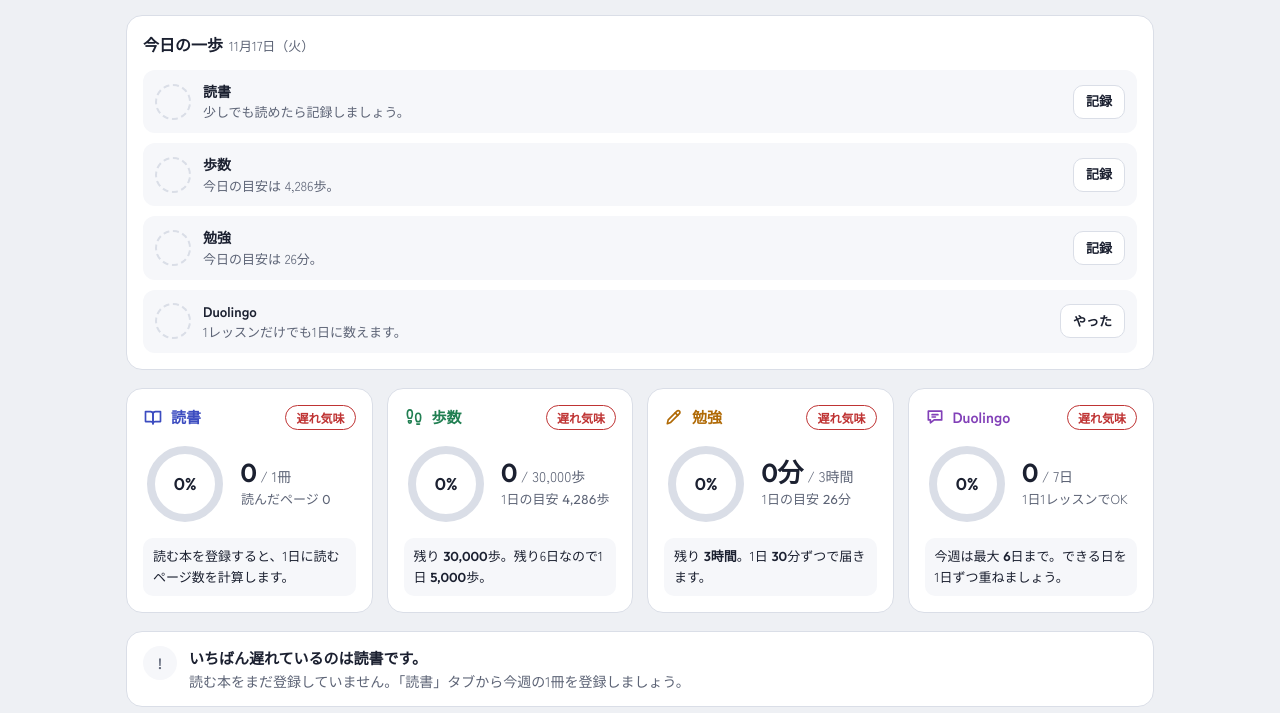
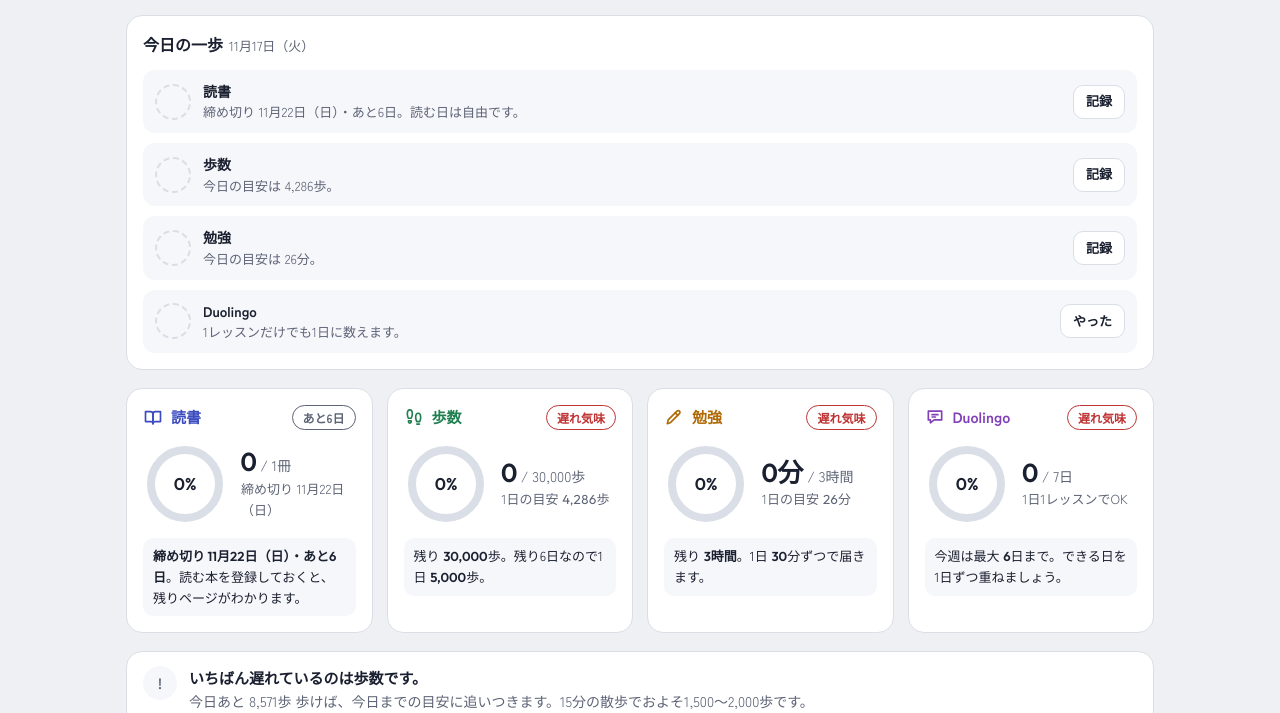
Before and after one commit to NanaShack/yomu-aruku-manabu, a plain HTML site: page index.html in a window 1280 px wide. Shown: the part 87-800 px from the top of the page. Drawn offline with Linux system fonts and the light colour scheme.

Commit message:
読書を締め切り表示に変更
読書は週1冊の目標なので、毎日のペースで「遅れ気味」と判定するのをやめ、
その週の日曜を締め切りとして「あと○日」を表示する。
1日あたりのページ数や、休んだ日の声かけも読書では出さない。

Co-Authored-By: Claude Opus 5.5 <noreply@anthropic.com>
Claude-Session: https://claude.ai/code/session_01JxY2U1fMKdU3SckkYfnu3Z

```diff
--- a/index.html
+++ b/index.html
@@ -384,7 +384,7 @@ details.goals .form { margin-top: 12px; }
   </div>
 
   <section class="panel" aria-labelledby="daysTitle">
-    <h2 id="daysTitle">この週の毎日<span class="hint">枠線は1日の目安（目標÷7）を超えた日</span></h2>
+    <h2 id="daysTitle">この週の毎日<span class="hint">枠線は1日の目安を超えた日（読書は週単位なので枠線なし）</span></h2>
     <div class="tablewrap"><table class="days" id="days"></table></div>
   </section>
 
@@ -550,6 +550,18 @@ details.goals .form { margin-top: 12px; }
   }
   function dayIndex() { return (today().getDay() + 6) % 7; }
 
+  function readDeadline() {
+    const sun = addDays(mondayOf(new Date()), 6);
+    const left = 7 - dayIndex();
+    return { sun, left, text: left === 1 ? `今日 ${mdw(sun)} が締め切り` : `締め切り ${mdw(sun)}・あと${left}日` };
+  }
+  function readStatus(done, kind) {
+    if (done) return { cls: 'done', text: '達成' };
+    if (kind === 'past') return { cls: 'miss', text: '未達成' };
+    if (kind === 'future') return { cls: 'idle', text: 'これから' };
+    const left = 7 - dayIndex();
+    return { cls: 'idle', text: left === 1 ? '今日まで' : `あと${left}日` };
+  }
   function statusOf(value, goal, kind) {
     if (value >= goal) return { cls: 'done', text: '達成' };
     if (kind === 'past') return { cls: 'miss', text: '未達成' };
@@ -592,18 +604,19 @@ details.goals .form { margin-top: 12px; }
 
     // reading
     {
-      const st = statusOf(bf, g.books, kind);
+      const st = readStatus(s.books >= g.books, kind);
+      const dl = readDeadline();
       let pace;
       if (kind === 'current' && s.books < g.books) {
         if (cb && cb.total > 0) {
           const left = Math.max(0, cb.total - (cb.page || 0));
-          pace = `『${esc(cb.title)}』残り <b>${fmt(left)}</b>ページ。1日 <b>${fmt(Math.ceil(left / daysLeft))}</b>ページで日曜までに読み切れます。`;
-        } else pace = '読む本を登録すると、1日に読むページ数を計算します。';
+          pace = `<b>${dl.text}</b>。『${esc(cb.title)}』は残り${fmt(left)}ページ。読む日は自由です。`;
+        } else pace = `<b>${dl.text}</b>。読む本を登録しておくと、残りページがわかります。`;
       } else if (kind === 'current') pace = s.books > g.books ? `目標を超えて <b>${s.books}</b>冊。すばらしいペースです。` : '今週の1冊を読み終えました。来週の本を選んでおきましょう。';
       else if (kind === 'past') pace = s.finished.length ? '読了: ' + s.finished.map(t => '『' + esc(t) + '』').join('、') : 'この週に読み終えた本はありません。';
       else pace = `この週の目標は ${g.books}冊です。`;
       cards.push(card('read', '読書', st, ring(bf / g.books, Math.round(Math.min(1, bf / g.books) * 100) + '%'),
-        `<div class="big num">${s.books}<small> / ${g.books}冊</small></div><div class="sub">読んだページ <span class="num">${fmt(s.pages)}</span></div>`, pace));
+        `<div class="big num">${s.books}<small> / ${g.books}冊</small></div><div class="sub">${kind === 'current' && s.books < g.books ? '締め切り ' + mdw(readDeadline().sun) : '読んだページ <span class="num">' + fmt(s.pages) + '</span>'}</div>`, pace));
     }
     // walking
     {
@@ -691,23 +704,22 @@ details.goals .form { margin-top: 12px; }
         { name: '勉強', ratio: s.studyMin / g.studyMin, exp: g.studyMin * (idx + 1) / 7, val: s.studyMin, done: s.studyMin >= g.studyMin },
         { name: 'Duolingo', ratio: s.duoDays / g.duoDays, exp: g.duoDays * (idx + 1) / 7, val: s.duoDays, done: s.duoDays >= g.duoDays }
       ];
-      const behind = items.filter(i => !i.done && i.val < i.exp).sort((a, b) => (a.val / a.exp) - (b.val / b.exp));
+      const behind = items.filter(i => !i.done && i.val < i.exp && i.name !== '読書').sort((a, b) => (a.val / a.exp) - (b.val / b.exp));
       const doneN = items.filter(i => i.done).length;
       mark = DOW[today().getDay()];
+      const rd = readDeadline();
+      const readNote = !items[0].done && rd.left <= 2 ? `<br>読書は${rd.left === 1 ? '今日が締め切り' : '締め切りまであと2日'}です。` : '';
       if (doneN === items.length) { t = '4つとも今週の目標を達成しました。'; d = 'ここから先はおまけです。休むのも習慣のうち。'; }
-      else if (!behind.length) { t = '4つともペース通りです。'; d = `今日は${DOW[today().getDay()]}曜日。この調子で日曜まで続けましょう。`; }
+      else if (!behind.length) { t = '順調です。'; d = `今日は${DOW[today().getDay()]}曜日。この調子で日曜まで続けましょう。`; }
       else {
         const b = behind[0];
         t = `いちばん遅れているのは${b.name}です。`;
         if (b.name === '歩数') d = `今日あと ${fmt(b.exp - b.val)}歩 歩けば、今日までの目安に追いつきます。15分の散歩でおよそ1,500〜2,000歩です。`;
         else if (b.name === '勉強') d = `今日あと ${Math.ceil(b.exp - b.val)}分 勉強すれば、今日までの目安に追いつきます。まずタイマーで15分だけ始めてみましょう。`;
-        else if (b.name === 'Duolingo') d = 'Duolingoは1レッスン5分ほど。今日やれば目安に近づきます。電車やトイレの時間にどうぞ。';
-        else {
-          const cb = state.settings.currentBook;
-          d = cb && cb.total ? `『${esc(cb.title)}』は今日までに ${fmt(Math.ceil(cb.total * (idx + 1) / 7))}ページ目あたりが目安です（いま${fmt(cb.page || 0)}ページ）。寝る前の20分を読書にあててみましょう。` : '読む本をまだ登録していません。「読書」タブから今週の1冊を登録しましょう。';
-        }
+        else d = 'Duolingoは1レッスン5分ほど。今日やれば目安に近づきます。電車やトイレの時間にどうぞ。';
         mark = '!';
       }
+      d += readNote;
     }
     el.innerHTML = `<div class="mark">${esc(mark)}</div><div><p class="t">${t}</p><p class="d">${d}</p></div>`;
   }
@@ -755,6 +767,7 @@ details.goals .form { margin-top: 12px; }
         <div class="book">
           <div class="helper">いま読んでいる本</div>
           <div class="title">『${esc(cb.title)}』</div>
+          <div class="helper"><b>${readDeadline().text}</b></div>
           <div class="meter" role="img" aria-label="${Math.round(pct)}%"><i style="width:${pct}%"></i></div>
           <div class="helper num">${fmt(cb.page || 0)} / ${fmt(cb.total)} ページ（${Math.round(pct)}%）</div>
         </div>
@@ -771,7 +784,7 @@ details.goals .form { margin-top: 12px; }
         <p class="flash" id="flashRead" aria-live="polite"></p>`;
     } else {
       pane.innerHTML = `
-        <p class="helper">今週読む本を登録すると、残りページから1日の目安を出します。</p>
+        <p class="helper">今週読む本を登録しましょう。締め切りは日曜です。いつ読むかは自由です。</p>
         <div class="row">
           <div class="field" style="flex-basis:220px"><label for="bookTitle">書名</label><input id="bookTitle" type="text" maxlength="100" placeholder="例: 星の王子さま"></div>
           <div class="field"><label for="bookTotal">ページ数</label><input id="bookTotal" type="number" inputmode="numeric" min="1" placeholder="例: 240"></div>
@@ -818,7 +831,7 @@ details.goals .form { margin-top: 12px; }
     $('days').innerHTML = '<thead>' + head + '</thead><tbody>' +
       row('walk', '歩数', per.steps, dSteps, v => fmt(v), dSteps * 1.5) +
       row('study', '勉強', per.study, dStudy, v => v + '分', dStudy * 1.5) +
-      row('read', '読書', per.read, dPages, v => v + 'p', dPages * 1.5) +
+      row('read', '読書', per.read, Infinity, v => v + 'p', dPages * 1.5) +
       row('duo', 'Duolingo', Object.fromEntries(Object.keys(per.duo).map(k => [k, 1])), 1, () => 'やった', 1) +
       '</tbody>';
   }
@@ -954,6 +967,11 @@ details.goals .form { margin-top: 12px; }
       if (now !== null) {
         cls = 'ok';
         desc = `今日は <b>${show(now)}</b>。できました。`;
+      } else if (key === 'read') {
+        const dl = readDeadline();
+        const doneWeek = summarize(entriesOf(weekId(mondayOf(t)))).books >= g.books;
+        const plan = p.when || p.min ? `${p.when ? '<b>' + esc(p.when) + '</b>' : ''}${p.when && p.min ? ' → ' : ''}${p.min ? '<b>' + esc(p.min) + '</b>' : ''}<br>` : '';
+        desc = doneWeek ? '今週の1冊は読み終えています。' : `${plan}${dl.text}。読む日は自由です。`;
       } else if (used && yest === null) {
         cls = 'alert';
         desc = `昨日はお休みでした。2日続けて休まなければ習慣は切れません。今日は<b>${esc(p.min || '最低ラインだけ')}</b>で十分です。`;
@@ -962,7 +980,7 @@ details.goals .form { margin-top: 12px; }
           ? `${p.when ? '<b>' + esc(p.when) + '</b>' : ''}${p.when && p.min ? ' → ' : ''}${p.min ? 'まず<b>' + esc(p.min) + '</b>' : ''}`
           : (key === 'duo' ? '1レッスンだけでも1日に数えます。' : key === 'walk' ? `今日の目安は ${fmt(g.steps / 7)}歩。` : key === 'study' ? `今日の目安は ${Math.ceil(g.studyMin / 7)}分。` : '少しでも読めたら記録しましょう。');
       }
-      const sl = streak ? `<span class="num">${streak}日連続</span>` : '';
+      const sl = streak && key !== 'read' ? `<span class="num">${streak}日連続</span>` : '';
       return `<div class="trow ${key} ${cls}"><div class="chk c-${key}">${now !== null ? CHECK : ''}</div><div style="min-width:0"><div class="tt">${name}${sl}</div><div class="td">${desc}</div></div>${key === 'duo' ? (now !== null ? '' : '<button class="go" data-duo-today="1">やった</button>') : `<button class="go" data-go="${tabKey}">${now !== null ? '追加' : '記録'}</button>`}</div>`;
     });
     const lastMon = addDays(mondayOf(t), -7);
```
